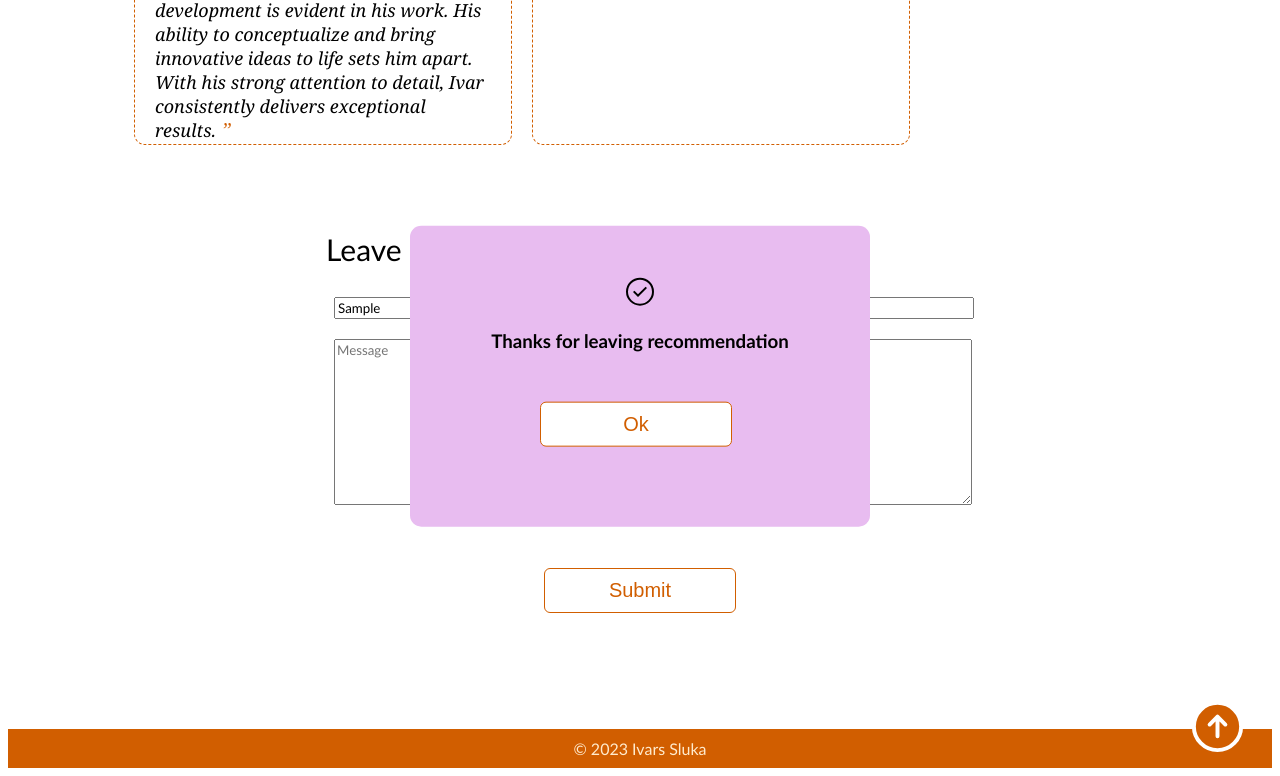
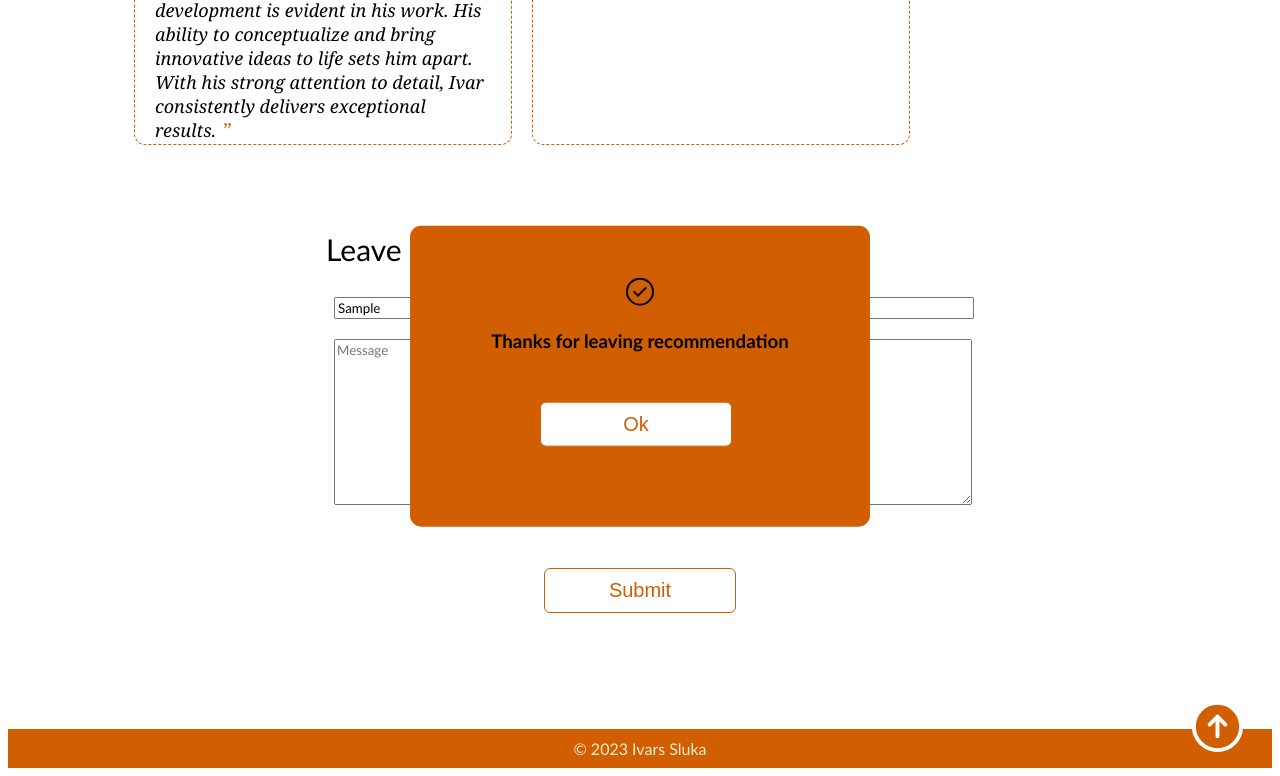
Before and after one commit to Ivarock/Ivarock-Portfolio, a plain HTML site: page index.html in a window 1280 px wide. Both pictures are taken after typing "Sample", "Sample" into the empty fields and a click on the button "Submit". Shown: the part 2326-3102 px from the top of the page. Drawn offline with Linux system fonts and the light colour scheme; files whose address does not match are found by name.

Commit message:
Update style.css
color adjustments

```diff
--- a/style.css
+++ b/style.css
@@ -254,7 +254,7 @@ h2 {
 
 .popup {
   width:400px;
-  background-color: #e8bcf0;
+  background-color: #d15e00;
   border-radius: 3mm;
   top: 50%;
   left:50%;
```
